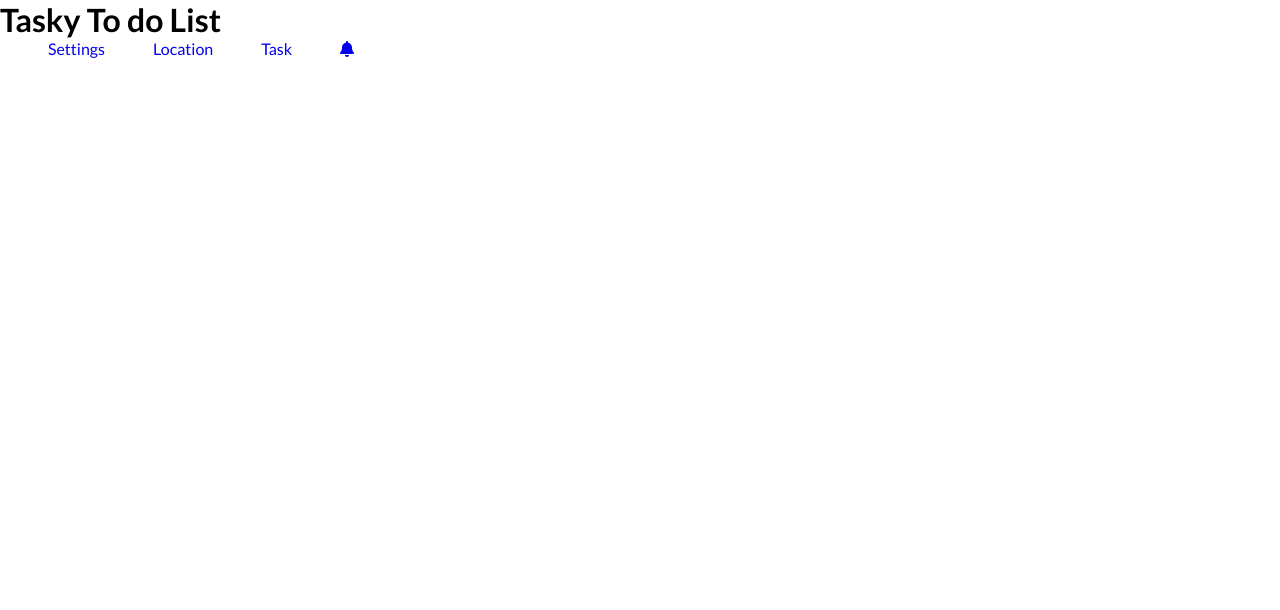
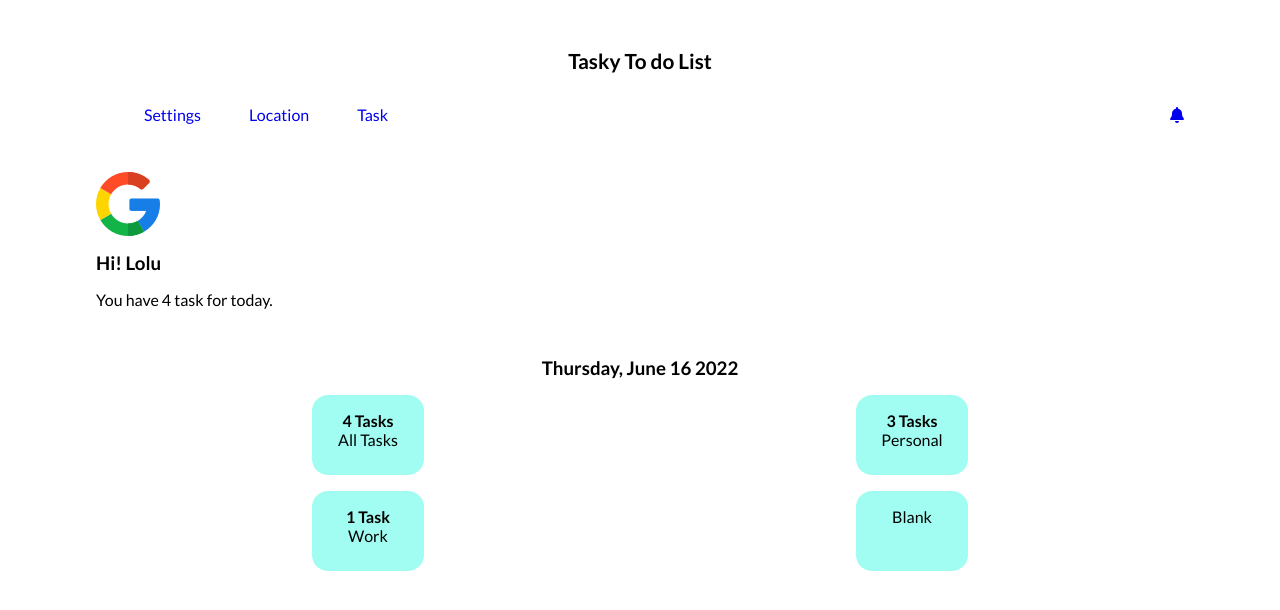
Before and after one commit to Christiano112/Tasky-App, a plain HTML site: page home.html in a window 1280 px wide. Drawn offline with Linux system fonts and the light colour scheme.

Commit message:
Worked on the homepage

```diff
--- a/home.css
+++ b/home.css
@@ -8,6 +8,21 @@
 
 body {
     font-family: 'Lato', sans-serif;
+}
+
+header {
+    margin: 3rem auto;
+    width: 85%;
+}
+
+header h1 {
+    text-align: center;
+    font-size: 1.3rem;
+    margin-bottom: 2rem;
+}
+
+nav {
+    position: relative;
 }
 
 nav ul {
@@ -27,8 +42,73 @@ nav .icon {
     display: none;
 }
 
+nav .bell {
+    position: absolute;
+    right: 0;
+    top: 0;
+}
+
+a {
+    text-decoration: none;
+}
+
+a:hover {
+    text-decoration: underline;
+}
+
+section {
+    margin: 3rem auto;
+    width: 85%;
+}
+
+section.intro {
+    display: flex;
+    flex-direction: column;
+    gap: 1rem;
+}
+
+section.intro img {
+    height: 4rem;
+    width: 4rem;
+}
+
+section.task-list h3 {
+    text-align: center;
+    margin-bottom: 1rem;
+}
+
+section .task-grid {
+    display: grid;
+    grid-template-columns: 1fr 1fr;
+    grid-template-rows: 1fr 1fr;
+    gap: 1rem 0;
+    place-content: center;
+    place-items: center;
+}
+
+section .task-grid div {
+    width: 7rem;
+    height: 5rem;
+    background: #a1fdf2;
+    border-radius: 1rem;
+    padding: 1rem;
+    white-space: nowrap;
+    text-align: center;
+}
+
+
+
+
 @media (max-width: 770px) {
     .nav a.icon {
+        display: block;
+    }
+
+    .nav ul li {
+        display: none;
+    }
+
+    .nav ul li:first-child {
         display: block;
     }
 }
@@ -38,14 +118,20 @@ nav .icon {
         position: relative;
     }
 
+    .nav.nav.respond ul li {
+        display: flex;
+    }
+
     .nav.respond .icon {
         position: absolute;
         top: 0;
         left: 0;
     }
 
-    .nav.respond li {
-        display: block;
-        text-align: left;
+    .nav.respond ul {
+        display: flex;
+        flex-direction: column;
+        margin: 0;
+        gap: 2rem;
     }
 }
--- a/home.html
+++ b/home.html
@@ -20,10 +20,41 @@
                 <li><a href="settings.html">Settings</a></li>
                 <li><a href="#">Location</a></li>
                 <li><a href="task.html">Task</a></li>
-                <li><a href="#"><i class="fa-solid fa-bell"></i></a></li>
             </ul>
+            <a href="#" class="bell"><i class="fa-solid fa-bell"></i></a>
         </nav>
     </header>
+
+    <main>
+        <section class="intro">
+                <img src="google.png" alt="Profile Pic">
+                <h3>Hi! Lolu</h3>
+                <!-- Paragraph Below should change as task are added and removed -->
+                <p>You have 4 task for today.</p>
+        </section>
+
+        <section class="task-list">
+            <!-- Date Should Change with Time -->
+            <h3>Thursday, June 16 2022</h3>
+
+            <div class="task-grid">
+                <!-- The contents in each of this 4 divs should change depending on the task -->
+                <div class="task_all">
+                    <h4>4 Tasks</h4>
+                    <p>All Tasks</p>
+                </div>
+                <div class="task_second">
+                    <h4>3 Tasks</h4>
+                    <p>Personal</p>
+                </div>
+                <div class="task_third">
+                    <h4>1 Task</h4>
+                    <p>Work</p>
+                </div>
+                <div class="task_first">Blank</div>
+            </div>
+        </section>
+    </main>
 
 
     <script>
```
